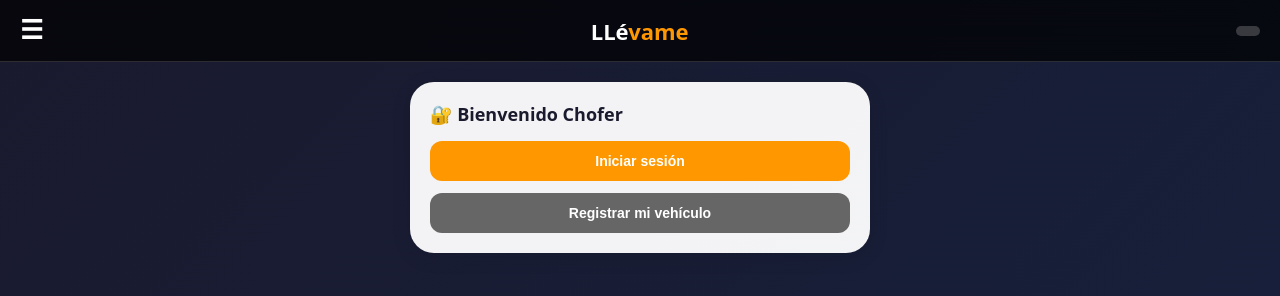
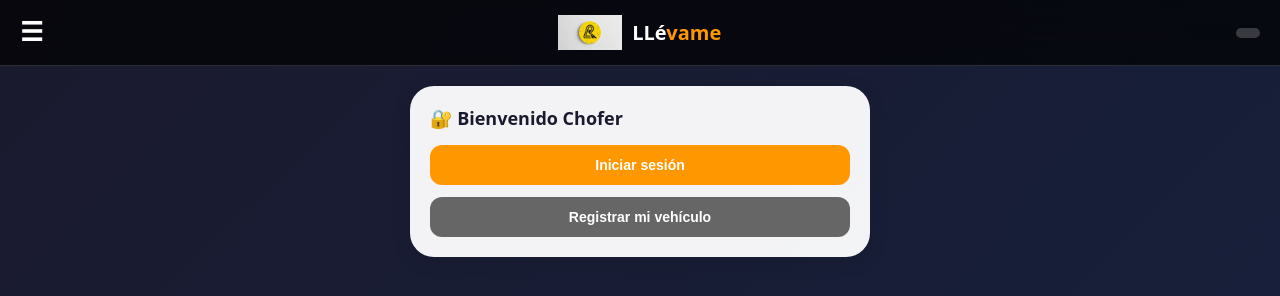
Before and after one commit to yosvanybernalvalera-ux/llevame-api, a website: page chofer.html in a window 1280 px wide. Drawn offline with nearby package versions, Linux system fonts and the light colour scheme.

Commit message:
Actualizar chofer.html

```diff
--- a/chofer.html
+++ b/chofer.html
@@ -27,6 +27,7 @@
             position: sticky;
             top: 0;
             border-bottom: 1px solid rgba(255,255,255,0.15);
+            z-index: 100;
         }
 
         .menu-btn {
@@ -39,12 +40,23 @@
             padding: 0;
         }
 
-        .header h1 {
-            font-size: 22px;
+        .logo-container {
+            display: flex;
+            align-items: center;
+            gap: 10px;
+        }
+
+        .logo-img {
+            height: 35px;
+            width: auto;
+        }
+
+        .logo-text {
+            font-size: 20px;
             color: white;
             font-weight: 600;
         }
-        .header h1 span { color: #FF9800; }
+        .logo-text span { color: #FF9800; }
 
         .user-info {
             font-size: 12px;
@@ -74,7 +86,7 @@
             left: 0;
             right: 0;
             bottom: 0;
-            background: rgba(0,0,0,0.4);
+            background: rgba(0,0,0,0.5);
             z-index: 150;
             display: none;
         }
@@ -112,6 +124,12 @@
             font-size: 18px;
             margin-bottom: 15px;
             color: #1a1a2e;
+        }
+
+        .card h3 {
+            font-size: 16px;
+            margin-bottom: 10px;
+            color: #333;
         }
 
         input, select {
@@ -257,7 +275,10 @@
 <body>
     <div class="header">
         <button class="menu-btn" onclick="toggleMenu()">☰</button>
-        <h1>LLé<span>vame</span></h1>
+        <div class="logo-container">
+            <img src="logo3.png" alt="LLévame" class="logo-img" onerror="this.style.display='none'">
+            <div class="logo-text">LLé<span>vame</span></div>
+        </div>
         <div class="user-info" id="userName"></div>
     </div>
 
@@ -480,7 +501,6 @@
                     document.getElementById('seccionPrincipal').classList.remove('hidden');
                     document.getElementById('userName').innerHTML = datosUsuario.nombre ? datosUsuario.nombre.split(' ')[0] : 'Chofer';
 
-                    // Cargar todos los datos después del login
                     await cargarPerfil();
                     await cargarVehiculo();
                     await cargarDatosChofer();
@@ -874,13 +894,12 @@
 
         function cerrarSesion() { localStorage.removeItem('token'); location.reload(); }
 
-        // Inicialización - si hay token, cargar datos
+        // Inicialización
         if (token) {
             document.getElementById('authScreen').classList.add('hidden');
             document.getElementById('seccionPrincipal').classList.remove('hidden');
             document.getElementById('userName').innerHTML = 'Chofer';
 
-            // Cargar todos los datos en paralelo
             Promise.all([
                 cargarPerfil(),
                 cargarVehiculo(),
```
